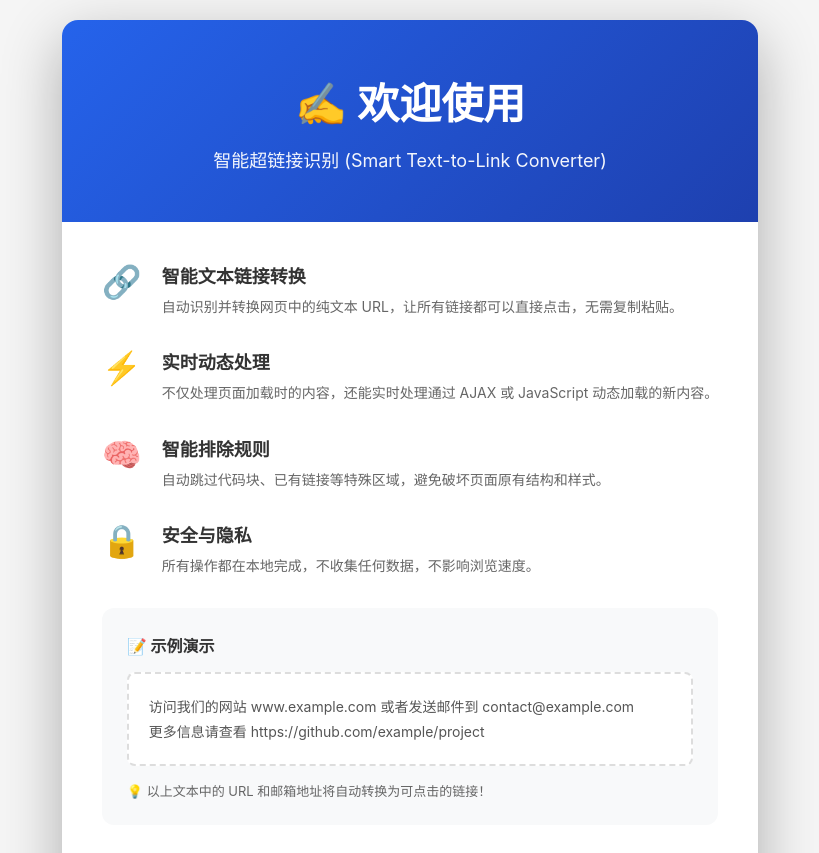
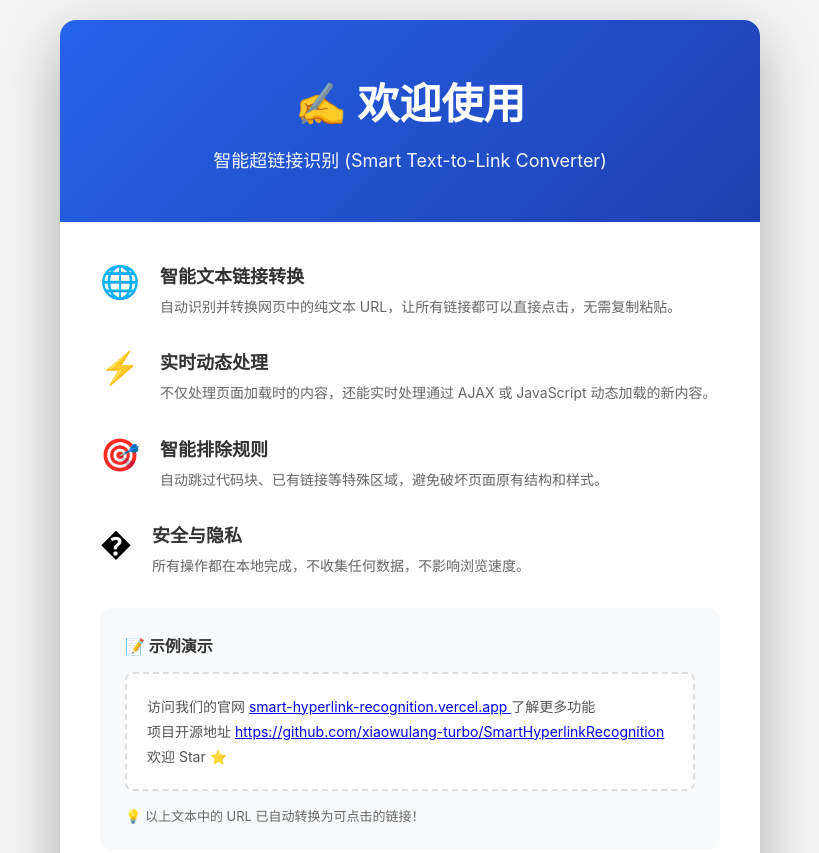
Before and after one commit to xiaowulang-turbo/SmartHyperlinkRecognition, a browser extension: page extension/welcome.html in a window 1280 px wide. Shown: the top 853 px of the page, without its empty margins (230-1049 px from the left). Drawn offline with Linux system fonts and the light colour scheme.

Commit message:
feat: optimize welcome page

```diff
--- a/extension/welcome.html
+++ b/extension/welcome.html
@@ -158,7 +158,7 @@
 
 			<div class="content">
 				<div class="feature">
-					<div class="feature-icon">🔗</div>
+					<div class="feature-icon">🌐</div>
 					<div class="feature-text">
 						<h3>智能文本链接转换</h3>
 						<p>
@@ -169,7 +169,7 @@
 				</div>
 
 				<div class="feature">
-					<div class="feature-icon">⚡</div>
+					<div class="feature-icon">⚡️</div>
 					<div class="feature-text">
 						<h3>实时动态处理</h3>
 						<p>
@@ -180,7 +180,7 @@
 				</div>
 
 				<div class="feature">
-					<div class="feature-icon">🧠</div>
+					<div class="feature-icon">🎯</div>
 					<div class="feature-text">
 						<h3>智能排除规则</h3>
 						<p>
@@ -190,7 +190,7 @@
 				</div>
 
 				<div class="feature">
-					<div class="feature-icon">🔒</div>
+					<div class="feature-icon">�️</div>
 					<div class="feature-text">
 						<h3>安全与隐私</h3>
 						<p>
@@ -202,12 +202,13 @@
 				<div class="demo-section">
 					<h3>📝 示例演示</h3>
 					<div class="demo-text">
-						访问我们的网站 www.example.com 或者发送邮件到
-						contact@example.com<br />
-						更多信息请查看 https://github.com/example/project
+						访问我们的官网 <a href="https://smart-hyperlink-recognition.vercel.app/" target="_blank" rel="noopener noreferrer">
+							smart-hyperlink-recognition.vercel.app
+						</a> 了解更多功能<br />
+						项目开源地址 <a href="https://github.com/xiaowulang-turbo/SmartHyperlinkRecognition" target="_blank" rel="noopener noreferrer">https://github.com/xiaowulang-turbo/SmartHyperlinkRecognition</a> 欢迎 Star ⭐
 					</div>
 					<p style="margin-top: 15px; font-size: 13px; color: #666">
-						💡 以上文本中的 URL 和邮箱地址将自动转换为可点击的链接！
+						💡 以上文本中的 URL 已自动转换为可点击的链接！
 					</p>
 				</div>
 			</div>
```
